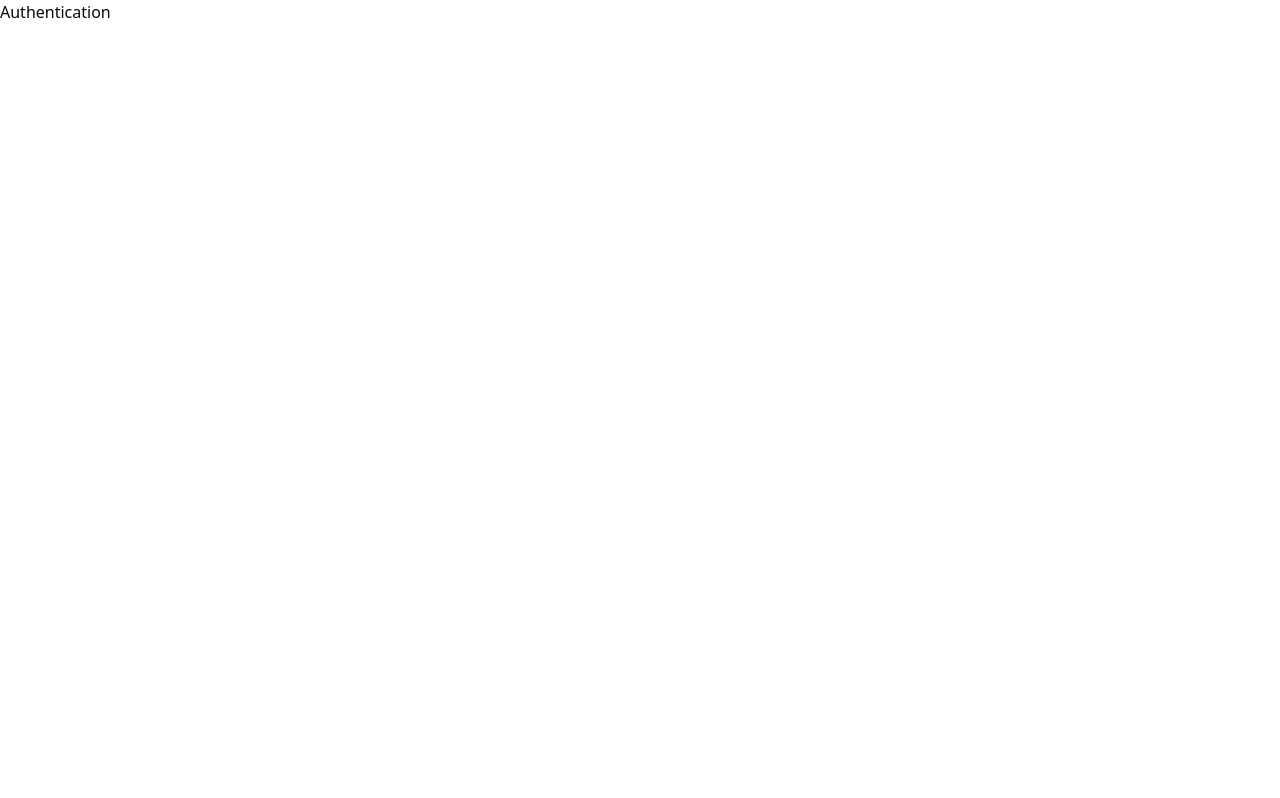
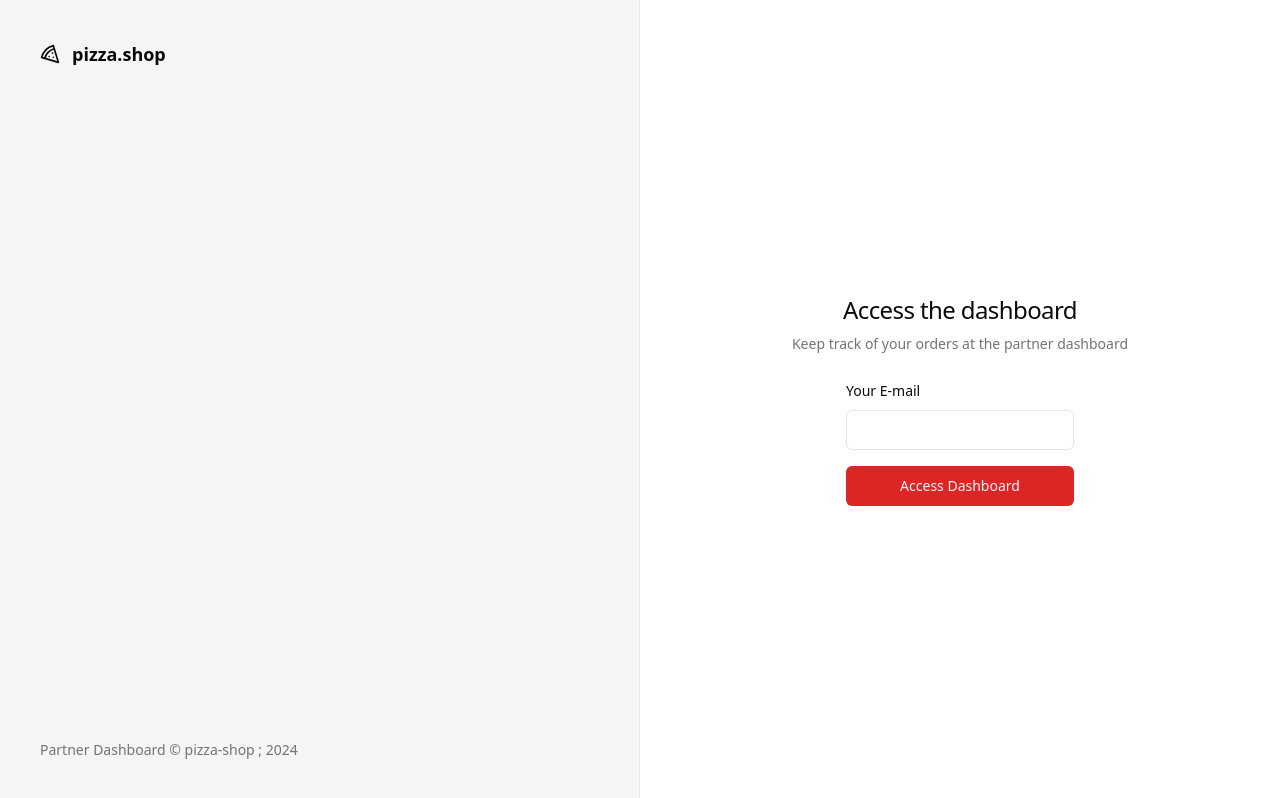
Before and after one commit to CaioCeretta/Ignite-React-Trilha2023, a React (Vite) app in the folder 04-pizzashop-web/: page /signin in a window 1280 px wide. Built offline with nearby package versions, Linux system fonts and the light colour scheme.

Commit message:
Pizza web login

```diff
--- a/04-pizzashop-web/package.json
+++ b/04-pizzashop-web/package.json
@@ -11,6 +11,7 @@
   },
   "dependencies": {
     "@radix-ui/react-avatar": "^1.1.0",
+    "@radix-ui/react-label": "^2.1.0",
     "@radix-ui/react-slot": "^1.1.0",
     "class-variance-authority": "^0.7.0",
     "clsx": "^2.1.1",
--- /dev/null
+++ b/04-pizzashop-web/src/components/ui/input.tsx
@@ -0,0 +1,25 @@
+import * as React from "react"
+
+import { cn } from "@/lib/utils"
+
+export interface InputProps
+  extends React.InputHTMLAttributes<HTMLInputElement> {}
+
+const Input = React.forwardRef<HTMLInputElement, InputProps>(
+  ({ className, type, ...props }, ref) => {
+    return (
+      <input
+        type={type}
+        className={cn(
+          "flex h-10 w-full rounded-md border border-input bg-background px-3 py-2 text-sm ring-offset-background file:border-0 file:bg-transparent file:text-sm file:font-medium placeholder:text-muted-foreground focus-visible:outline-none focus-visible:ring-2 focus-visible:ring-ring focus-visible:ring-offset-2 disabled:cursor-not-allowed disabled:opacity-50",
+          className
+        )}
+        ref={ref}
+        {...props}
+      />
+    )
+  }
+)
+Input.displayName = "Input"
+
+export { Input }
--- /dev/null
+++ b/04-pizzashop-web/src/components/ui/label.tsx
@@ -0,0 +1,24 @@
+import * as React from "react"
+import * as LabelPrimitive from "@radix-ui/react-label"
+import { cva, type VariantProps } from "class-variance-authority"
+
+import { cn } from "@/lib/utils"
+
+const labelVariants = cva(
+  "text-sm font-medium leading-none peer-disabled:cursor-not-allowed peer-disabled:opacity-70"
+)
+
+const Label = React.forwardRef<
+  React.ElementRef<typeof LabelPrimitive.Root>,
+  React.ComponentPropsWithoutRef<typeof LabelPrimitive.Root> &
+    VariantProps<typeof labelVariants>
+>(({ className, ...props }, ref) => (
+  <LabelPrimitive.Root
+    ref={ref}
+    className={cn(labelVariants(), className)}
+    {...props}
+  />
+))
+Label.displayName = LabelPrimitive.Root.displayName
+
+export { Label }
--- a/04-pizzashop-web/src/globals.css
+++ b/04-pizzashop-web/src/globals.css
@@ -5,66 +5,96 @@
 @layer base {
   :root {
     --background: 0 0% 100%;
-      --foreground: 240 10% 3.9%;
-
+    --foreground: 0 0% 3.9%;
     --card: 0 0% 100%;
-      --card-foreground: 240 10% 3.9%;
-
+    --card-foreground: 0 0% 3.9%;
     --popover: 0 0% 100%;
-      --popover-foreground: 240 10% 3.9%;
-
-      --primary: 240 5.9% 10%;
-      --primary-foreground: 0 0% 98%;
-
-      --secondary: 240 4.8% 95.9%;
-      --secondary-foreground: 240 5.9% 10%;
-
-      --muted: 240 4.8% 95.9%;
-      --muted-foreground: 240 3.8% 46.1%;
-
-      --accent: 240 4.8% 95.9%;
-      --accent-foreground: 240 5.9% 10%;
-
+    --popover-foreground: 0 0% 3.9%;
+    --primary: 0 72.2% 50.6%;
+    --primary-foreground: 0 85.7% 97.3%;
+    --secondary: 0 0% 96.1%;
+    --secondary-foreground: 0 0% 9%;
+    --muted: 0 0% 96.1%;
+    --muted-foreground: 0 0% 45.1%;
+    --accent: 0 0% 96.1%;
+    --accent-foreground: 0 0% 9%;
     --destructive: 0 84.2% 60.2%;
     --destructive-foreground: 0 0% 98%;
-
-      --border: 240 5.9% 90%;
-      --input: 240 5.9% 90%;
-      --ring: 240 10% 3.9%;
-
+    --border: 0 0% 89.8%;
+    --input: 0 0% 89.8%;
+    --ring: 0 72.2% 50.6%;
     --radius: 0.5rem;
   }
 
   .dark {
-      --background: 240 10% 3.9%;
+    --background: 0 0% 3.9%;
     --foreground: 0 0% 98%;
-
-      --card: 240 10% 3.9%;
+    --card: 0 0% 3.9%;
     --card-foreground: 0 0% 98%;
-
-      --popover: 240 10% 3.9%;
+    --popover: 0 0% 3.9%;
     --popover-foreground: 0 0% 98%;
-
-      --primary: 0 0% 98%;
-      --primary-foreground: 240 5.9% 10%;
-
-      --secondary: 240 3.7% 15.9%;
+    --primary: 0 72.2% 50.6%;
+    --primary-foreground: 0 85.7% 97.3%;
+    --secondary: 0 0% 14.9%;
     --secondary-foreground: 0 0% 98%;
-
-      --muted: 240 3.7% 15.9%;
-      --muted-foreground: 240 5% 64.9%;
-
-      --accent: 240 3.7% 15.9%;
+    --muted: 0 0% 14.9%;
+    --muted-foreground: 0 0% 63.9%;
+    --accent: 0 0% 14.9%;
     --accent-foreground: 0 0% 98%;
-
     --destructive: 0 62.8% 30.6%;
     --destructive-foreground: 0 0% 98%;
-
-      --border: 240 3.7% 15.9%;
-      --input: 240 3.7% 15.9%;
-      --ring: 240 4.9% 83.9%;
+    --border: 0 0% 14.9%;
+    --input: 0 0% 14.9%;
+    --ring: 0 72.2% 50.6%;
   }
 }
+@layer base {
+  :root {
+    --background: 0 0% 100%;
+    --foreground: 0 0% 3.9%;
+    --card: 0 0% 100%;
+    --card-foreground: 0 0% 3.9%;
+    --popover: 0 0% 100%;
+    --popover-foreground: 0 0% 3.9%;
+    --primary: 0 72.2% 50.6%;
+    --primary-foreground: 0 85.7% 97.3%;
+    --secondary: 0 0% 96.1%;
+    --secondary-foreground: 0 0% 9%;
+    --muted: 0 0% 96.1%;
+    --muted-foreground: 0 0% 45.1%;
+    --accent: 0 0% 96.1%;
+    --accent-foreground: 0 0% 9%;
+    --destructive: 0 84.2% 60.2%;
+    --destructive-foreground: 0 0% 98%;
+    --border: 0 0% 89.8%;
+    --input: 0 0% 89.8%;
+    --ring: 0 72.2% 50.6%;
+    --radius: 0.5rem;
+  }
+
+  .dark {
+    --background: 0 0% 3.9%;
+    --foreground: 0 0% 98%;
+    --card: 0 0% 3.9%;
+    --card-foreground: 0 0% 98%;
+    --popover: 0 0% 3.9%;
+    --popover-foreground: 0 0% 98%;
+    --primary: 0 72.2% 50.6%;
+    --primary-foreground: 0 85.7% 97.3%;
+    --secondary: 0 0% 14.9%;
+    --secondary-foreground: 0 0% 98%;
+    --muted: 0 0% 14.9%;
+    --muted-foreground: 0 0% 63.9%;
+    --accent: 0 0% 14.9%;
+    --accent-foreground: 0 0% 98%;
+    --destructive: 0 62.8% 30.6%;
+    --destructive-foreground: 0 0% 98%;
+    --border: 0 0% 14.9%;
+    --input: 0 0% 14.9%;
+    --ring: 0 72.2% 50.6%;
+  }
+}
+
 
   @layer base {
     * {
--- a/04-pizzashop-web/src/pages/_layouts/app.tsx
+++ b/04-pizzashop-web/src/pages/_layouts/app.tsx
@@ -2,7 +2,7 @@
 
 export function AppLayout() {
   return (
-    <div>
+    <div className="min-h-screen">
       <h1>Header</h1>
       <div>
         <Outlet />
--- a/04-pizzashop-web/src/pages/_layouts/auth.tsx
+++ b/04-pizzashop-web/src/pages/_layouts/auth.tsx
@@ -1,10 +1,19 @@
+import { Pizza } from 'lucide-react'
 import { Outlet } from 'react-router-dom'
 
 export function AuthLayout() {
   return (
-    <div>
-      <h1>Authentication</h1>
-      <div>
+    <div className="grid min-h-screen grid-cols-2">
+      <div className="flex h-full flex-col justify-between border-r border-foreground/5 bg-muted p-10 text-muted-foreground">
+        <div className="flex items-center gap-3 text-lg font-medium text-foreground">
+          <Pizza className="h-5 w-5" />
+          <span className="font-semibold">pizza.shop</span>
+        </div>
+        <footer className="text-sm">
+          Partner Dashboard &copy; pizza-shop ; {new Date().getFullYear()}{' '}
+        </footer>
+      </div>
+      <div className="flex flex-col items-center justify-center">
         <Outlet />
       </div>
     </div>
--- a/04-pizzashop-web/src/pages/auth/signin.tsx
+++ b/04-pizzashop-web/src/pages/auth/signin.tsx
@@ -1,9 +1,36 @@
 import { Helmet } from 'react-helmet-async'
+
+import { Button } from '@/components/ui/button'
+import { Input } from '@/components/ui/input'
+import { Label } from '@/components/ui/label'
 
 export function SignIn() {
   return (
     <>
       <Helmet title="Sign In" />
+      <div className="p-8">
+        <div className="flex w-[350px] flex-col items-center justify-center gap-6">
+          <div className="flex flex-col gap-2 text-center">
+            <h1 className="text-2xl font-medium tracking-tight">
+              Access the dashboard
+            </h1>
+            <p className="text-sm text-muted-foreground">
+              Keep track of your orders at the partner dashboard
+            </p>
+          </div>
+
+          <form className="space-y-4">
+            <div className="space-y-2">
+              <Label>Your E-mail</Label>
+              <Input></Input>
+            </div>
+
+            <Button className="w-full" type="submit">
+              Access Dashboard
+            </Button>
+          </form>
+        </div>
+      </div>
     </>
   )
 }
```
Also changed, not shown: 04-pizzashop-web/tailwind.config.js (+35 -35 lines), 1 other file (tests, documents, lock files or other folders). Lines whose indentation alone changed are shown as unchanged.
